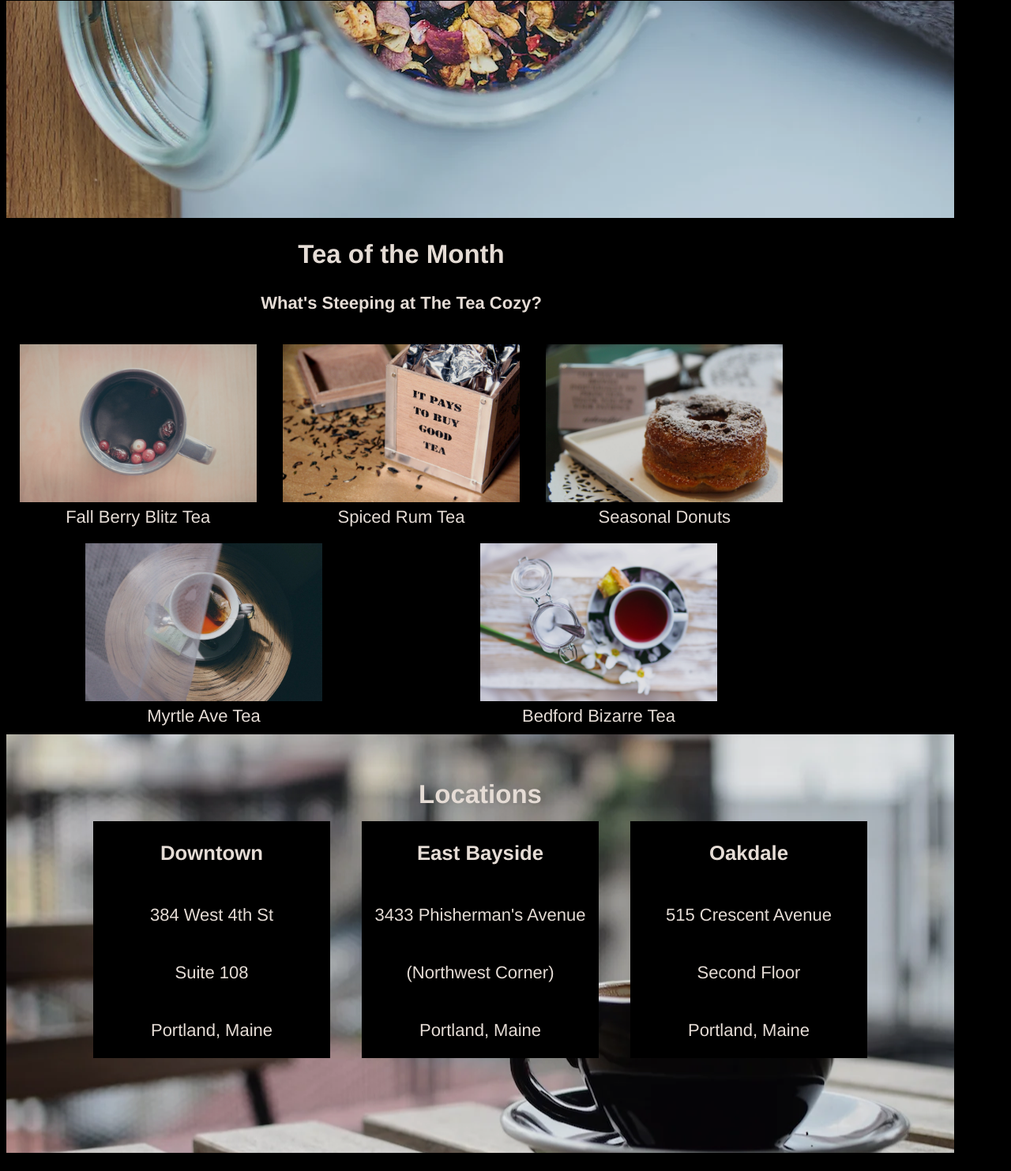
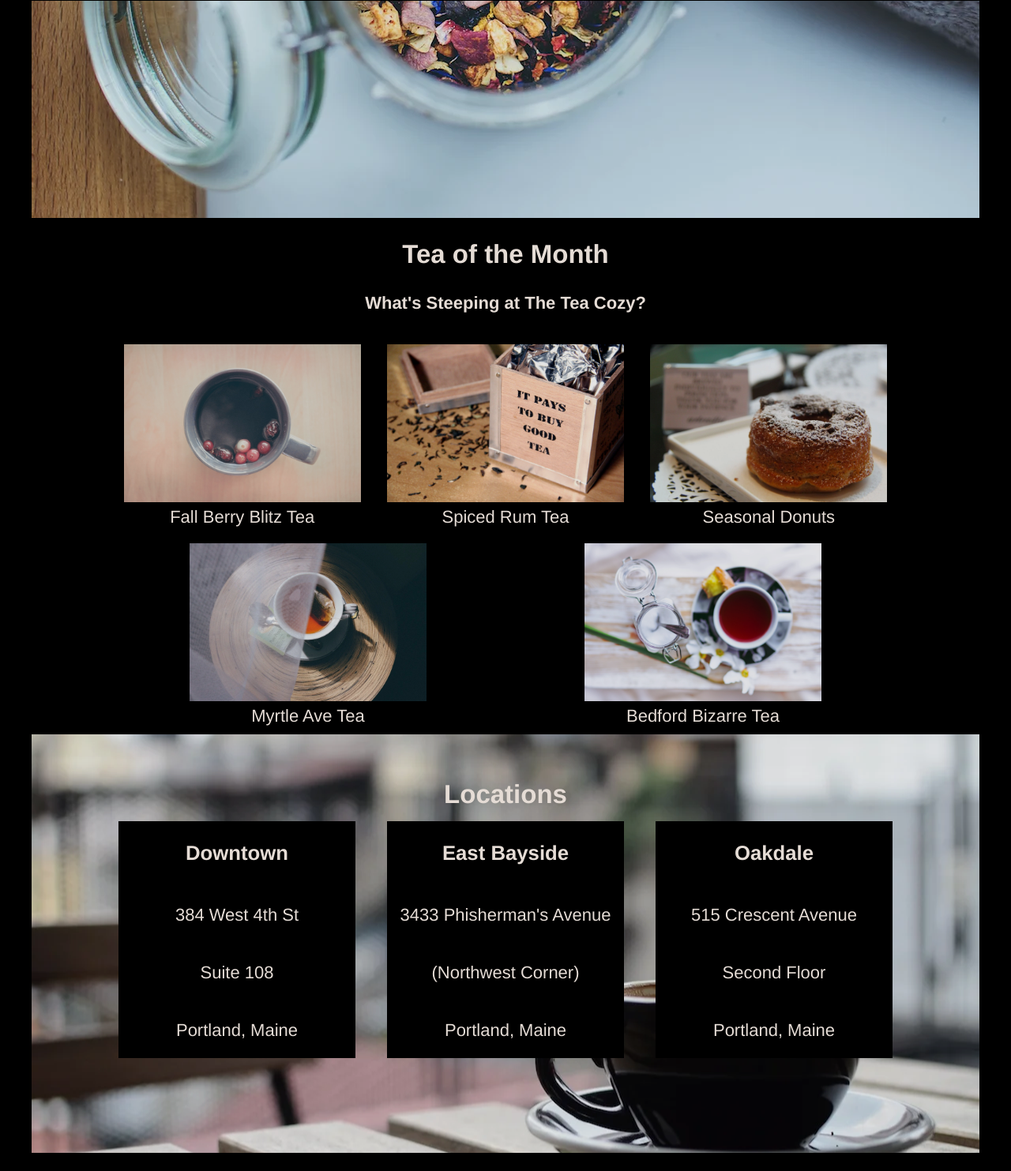
Before and after one commit to rachael-m/TeaCozy_Project, a plain HTML site: page index.html in a window 1280 px wide. Shown: the part 577-2060 px from the top of the page at 79% size. Drawn offline with Linux system fonts and the light colour scheme.

Commit message:
Update styles.css
Added margins to fix layout

```diff
--- a/Resources/CSS/styles.css
+++ b/Resources/CSS/styles.css
@@ -60,6 +60,7 @@ main {
     display: flex;
     flex-direction: column;
     justify-content: center;
+    margin: 0 auto;
 }
 
 .mission-text {
@@ -70,6 +71,7 @@ main {
 
 .container {
     max-width: 1000px;
+    margin: 0 auto;
 }
 
 .feature {
@@ -92,6 +94,7 @@ main {
     height: 500px;
     width: 1200px;
     padding-top: 30px;
+    margin: 0 auto;
 }
 
 .container2 h2{
```
